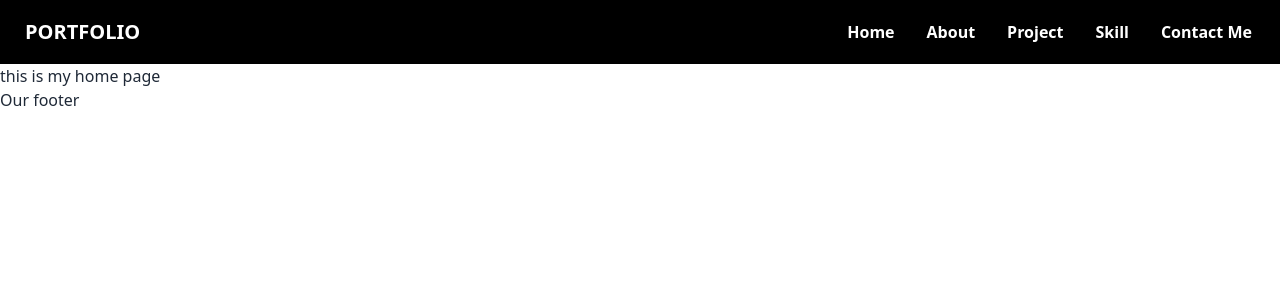
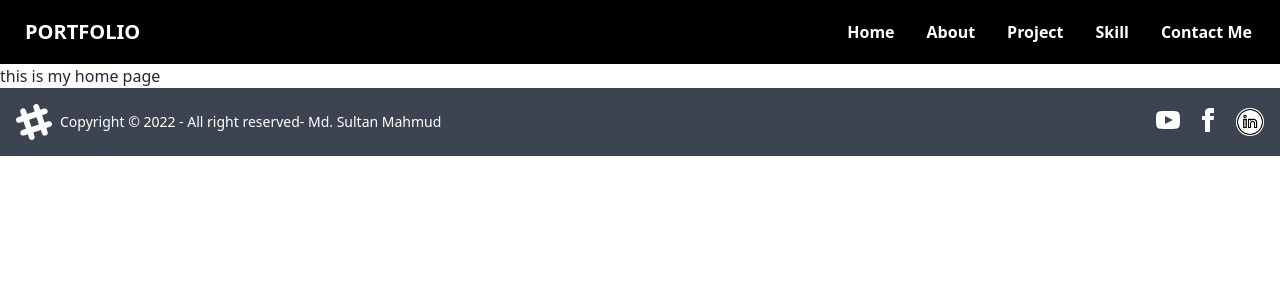
Before and after one commit to mdsultanmahmud/portfolio-website, a React (Vite) app: page / in a window 1280 px wide. Shown: the top 300 px of the page. Built offline with nearby package versions, Linux system fonts and the light colour scheme.

Commit message:
footer section design done

```diff
--- a/src/pages/SharePage/Footer/Footer.jsx
+++ b/src/pages/SharePage/Footer/Footer.jsx
@@ -1,10 +1,23 @@
 import React from 'react';
-
+import linkedin from '../../../assets/linkedin.png'
 const Footer = () => {
     return (
-        <div>
-            <h1>Our footer</h1>
-        </div>
+        <footer className="footer items-center p-4 bg-neutral text-neutral-content">
+            <div className="items-center grid-flow-col">
+                <svg width="36" height="36" viewBox="0 0 24 24" xmlns="http://www.w3.org/2000/svg" fillRule="evenodd" clipRule="evenodd" className="fill-current"><path d="M22.672 15.226l-2.432.811.841 2.515c.33 1.019-.209 2.127-1.23 2.456-1.15.325-2.148-.321-2.463-1.226l-.84-2.518-5.013 1.677.84 2.517c.391 1.203-.434 2.542-1.831 2.542-.88 0-1.601-.564-1.86-1.314l-.842-2.516-2.431.809c-1.135.328-2.145-.317-2.463-1.229-.329-1.018.211-2.127 1.231-2.456l2.432-.809-1.621-4.823-2.432.808c-1.355.384-2.558-.59-2.558-1.839 0-.817.509-1.582 1.327-1.846l2.433-.809-.842-2.515c-.33-1.02.211-2.129 1.232-2.458 1.02-.329 2.13.209 2.461 1.229l.842 2.515 5.011-1.677-.839-2.517c-.403-1.238.484-2.553 1.843-2.553.819 0 1.585.509 1.85 1.326l.841 2.517 2.431-.81c1.02-.33 2.131.211 2.461 1.229.332 1.018-.21 2.126-1.23 2.456l-2.433.809 1.622 4.823 2.433-.809c1.242-.401 2.557.484 2.557 1.838 0 .819-.51 1.583-1.328 1.847m-8.992-6.428l-5.01 1.675 1.619 4.828 5.011-1.674-1.62-4.829z"></path></svg>
+                <p>Copyright © 2022 - All right reserved- Md. Sultan Mahmud</p>
+            </div>
+            <div className="grid-flow-col gap-4 md:place-self-center md:justify-self-end">
+                <a><svg xmlns="http://www.w3.org/2000/svg" width="24" height="24" viewBox="0 0 24 24" className="fill-current"><path d="M19.615 3.184c-3.604-.246-11.631-.245-15.23 0-3.897.266-4.356 2.62-4.385 8.816.029 6.185.484 8.549 4.385 8.816 3.6.245 11.626.246 15.23 0 3.897-.266 4.356-2.62 4.385-8.816-.029-6.185-.484-8.549-4.385-8.816zm-10.615 12.816v-8l8 3.993-8 4.007z"></path></svg></a>
+                <a href='https://www.facebook.com/sultanmahmud.bd00/'><svg xmlns="http://www.w3.org/2000/svg" width="24" height="24" viewBox="0 0 24 24" className="fill-current"><path d="M9 8h-3v4h3v12h5v-12h3.642l.358-4h-4v-1.667c0-.955.192-1.333 1.115-1.333h2.885v-5h-3.808c-3.596 0-5.192 1.583-5.192 4.615v3.385z"></path></svg></a>
+
+                <a href="https://www.linkedin.com/in/mdsultanmahmudbd/">
+                    <img className='w-7 h-7 bg-white rounded-full' src={linkedin} alt="" />
+                </a>
+
+
+            </div>
+        </footer>
     );
 };
 
```
Also changed, not shown: src/assets/linkedin.png (added).
